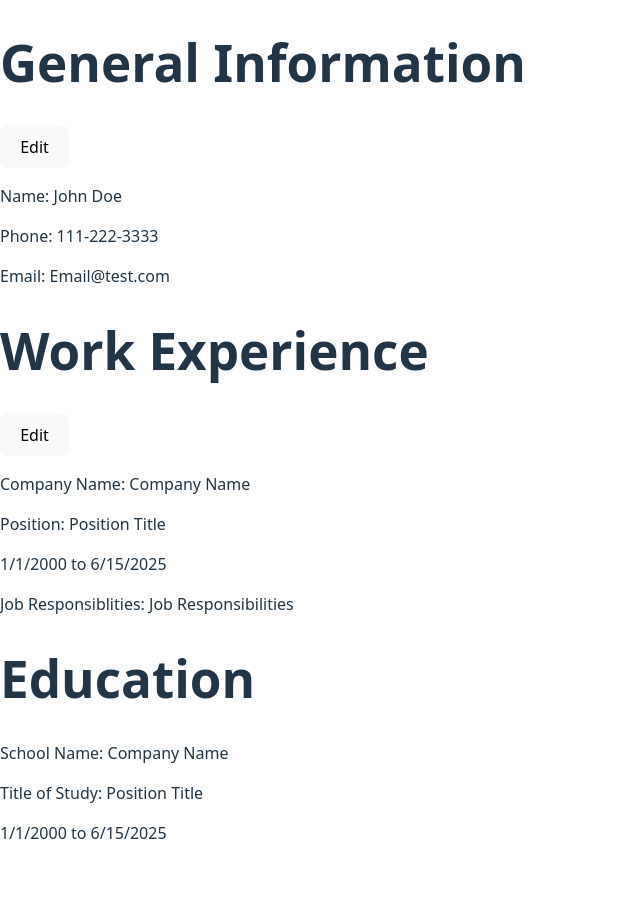
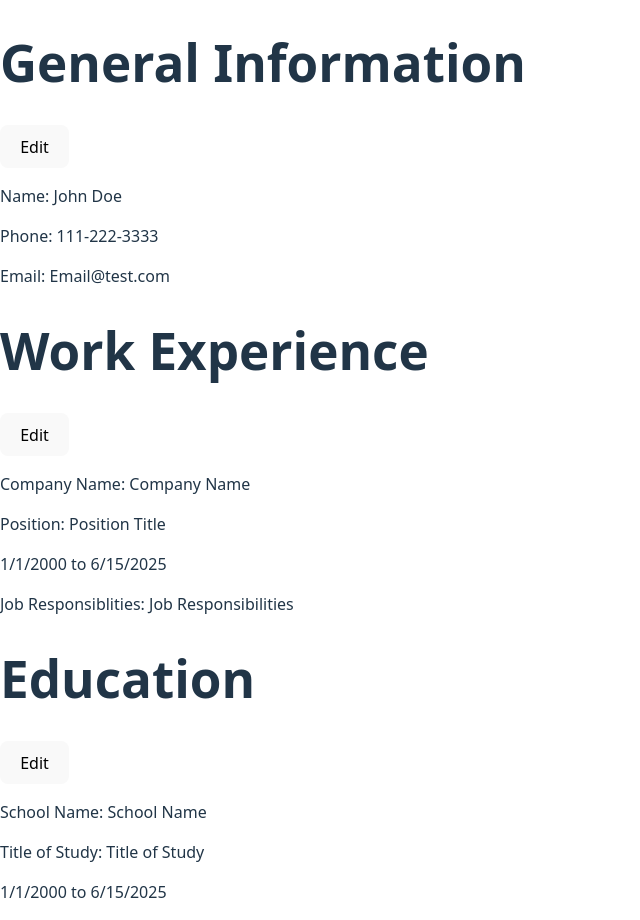
Before and after one commit to JRodriguez8376/react-cv-application, a React (Vite) app: page / in a window 1280 px wide. Shown: the whole page, without its empty margins (0-640 px from the left). Before the commit the page ends 861 px from the top, so only its background shows below. Built offline with nearby package versions, Linux system fonts and the light colour scheme.

Commit message:
added edit functions to all components

```diff
--- a/src/components/AreaSection.jsx
+++ b/src/components/AreaSection.jsx
@@ -1,5 +1,4 @@
 import { Children } from "react";
-
 function AreaSection({title, children}) {
     return(
         <div>
--- a/src/components/Education.jsx
+++ b/src/components/Education.jsx
@@ -1,12 +1,69 @@
 import {useState} from 'react';
-
+import EditSubmit from './EditSubmit';
 function Education({initialSchool}) {
     const [education, setEducation] = useState(initialSchool)
+    const [canEdit, setEdit] = useState(false)
+
+    const handleSchoolChange = (e) => {
+        const newEducation = {...education, school: e.target.value}
+        setEducation(newEducation);
+    }
+    const handleStudyChange = (e) => {
+        const newEducation = {...education, study: e.target.value}
+        setEducation(newEducation);
+    }
+    const handleStartChange = (e) => {
+        const newEducation = {...education, startDate: e.target.value}
+        setEducation(newEducation);
+    }
+    const handleEndChange = (e) => {
+        const newEducation = {...education, endDate: e.target.value}
+        setEducation(newEducation);
+    }
+
+    const showSubmitted = () =>  {
+        if(canEdit == false) {
+            // If User is editing, show input fields, otherwise show the inputted data in html
+            return(
+                <div>
+                    <p>School Name: {education.school}</p>
+                    <p>Title of Study: {education.study}</p>
+                    <p>{education.startDate} to {education.endDate}</p>
+                </div>
+
+            )
+        }
+        return(
+            <div>
+                <input
+                placeholder={education.school}
+                onChange={handleSchoolChange}
+            />
+                <input
+                placeholder={education.study}
+                onChange={handleStudyChange}
+            />
+
+                <input
+                placeholder={education.startDate}
+                onChange={handleStartChange}
+            />
+                <input
+                placeholder={education.endDate}
+                onChange={handleEndChange}
+                />
+            </div>
+        )
+    }
     return(
         <div>
-            <p>School Name: {education.school}</p>
-            <p>Title of Study: {education.study}</p>
-            <p>{education.startDate} to {education.endDate}</p>
+            <div>
+                <EditSubmit
+                    canEdit={canEdit}
+                    setEdit={setEdit}
+                />
+            </div>
+            {showSubmitted()}
         </div>
     )
 }
--- a/src/components/General.jsx
+++ b/src/components/General.jsx
@@ -22,6 +22,7 @@ function General({initialPerson}) {
     }
     const showSubmitted = () =>  {
         if(canEdit == false) {
+            // If User is editing, show input fields, otherwise show the inputted data in html
             return(
                 <div>
                 <p>Name: {person.firstName} {person.lastName}</p>
@@ -33,29 +34,25 @@ function General({initialPerson}) {
         }
         return(
             <div>
-            <p>Name: {person.firstName} {person.lastName}</p>
-            <input
+                <input
                 placeholder={person.firstName}
                 onChange={handleFirstNameChange}
             />
-            <input
+                <input
                 placeholder='Enter Last Name'
                 onChange={handleLastNameChange}
             />
-            <p>Phone: {person.phone} </p>
-            <input
+
+                <input
                 placeholder='Enter Phone Number'
                 onChange={handlePhoneChange}
             />
-            <p>Email: {person.email} </p>
-            <input
+                <input
                 placeholder='Enter Email'
                 onChange={handleEmailChange}
-            />
+                />
             </div>
-
         )
-
     }
     return(
         <div>
--- a/src/components/initialObj.jsx
+++ b/src/components/initialObj.jsx
@@ -14,8 +14,8 @@ const jobExample = {
     endDate: '6/15/2025'
 }
 const schoolExample = {
-    school: "Company Name",
-    study: "Position Title",
+    school: "School Name",
+    study: "Title of Study",
     startDate: '1/1/2000',
     endDate: '6/15/2025'
 }
```
Also changed, not shown: src/components/Add.jsx (added, +23 -0 lines).
